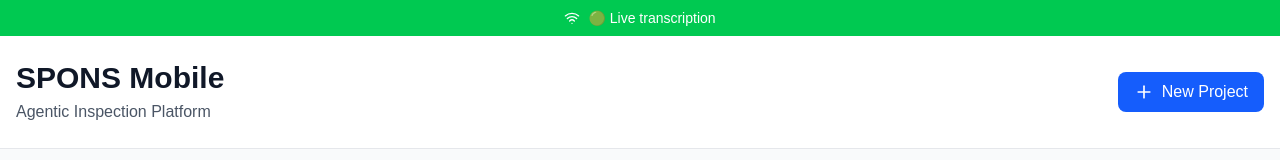
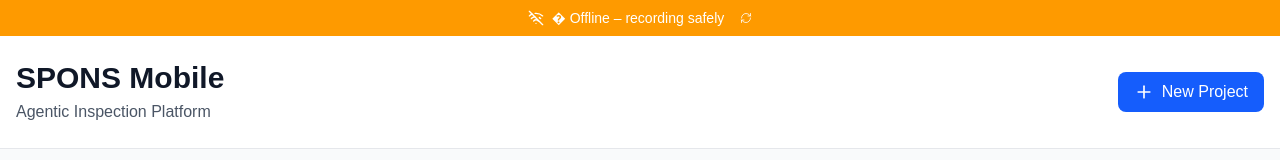
Before and after one commit to Andrewghall/sponsapp, a Next.js app: page / in a window 1280 px wide. Shown: the top 160 px of the page. Built offline with nearby package versions, Linux system fonts and the light colour scheme; no server answers; the database is empty.

Commit message:
Fix offline mode detection - add actual connectivity testing

```diff
--- a/src/components/connection-status.tsx
+++ b/src/components/connection-status.tsx
@@ -1,24 +1,67 @@
 'use client'
 
-import { useEffect } from 'react'
+import { useEffect, useState } from 'react'
 import { Wifi, WifiOff, RefreshCw } from 'lucide-react'
 import { useAppStore, ConnectionStatus } from '@/store'
 
 export function ConnectionStatusBar() {
   const { connectionStatus, setConnectionStatus, pendingCount } = useAppStore()
+  const [isChecking, setIsChecking] = useState(false)
+
+  // Check actual connectivity by pinging the API
+  const checkConnectivity = async () => {
+    setIsChecking(true)
+    try {
+      // Try to fetch a lightweight endpoint
+      const response = await fetch('/api/projects', {
+        method: 'HEAD',
+        signal: AbortSignal.timeout(5000) // 5 second timeout
+      })
+
+      if (response.ok) {
+        setConnectionStatus('online')
+      } else {
+        setConnectionStatus('offline')
+      }
+    } catch (error) {
+      console.log('Connectivity check failed:', error)
+      setConnectionStatus('offline')
+    } finally {
+      setIsChecking(false)
+    }
+  }
 
   useEffect(() => {
     const updateStatus = () => {
-      setConnectionStatus(navigator.onLine ? 'online' : 'offline')
+      // First check navigator.onLine for quick response
+      const isOnline = navigator.onLine
+
+      if (isOnline) {
+        // If navigator says online, verify with actual connectivity test
+        checkConnectivity()
+      } else {
+        setConnectionStatus('offline')
+      }
     }
 
+    // Initial check
+    updateStatus()
+
+    // Listen for online/offline events
     window.addEventListener('online', updateStatus)
     window.addEventListener('offline', updateStatus)
-    updateStatus()
+
+    // Periodic connectivity check (every 30 seconds)
+    const interval = setInterval(() => {
+      if (navigator.onLine) {
+        checkConnectivity()
+      }
+    }, 30000)
 
     return () => {
       window.removeEventListener('online', updateStatus)
       window.removeEventListener('offline', updateStatus)
+      clearInterval(interval)
     }
   }, [setConnectionStatus])
 
@@ -30,7 +73,7 @@
     },
     offline: {
       icon: WifiOff,
-      text: '🟠 Offline – recording safely',
+      text: isChecking ? '� Checking connection...' : '� Offline – recording safely',
       bg: 'bg-amber-500',
     },
     syncing: {
@@ -47,9 +90,18 @@
     <div className={`${config.bg} text-white px-4 py-2 flex items-center justify-center gap-2 text-sm font-medium`}>
       <Icon
         size={16}
-        className={connectionStatus === 'syncing' ? 'animate-spin' : ''}
+        className={connectionStatus === 'syncing' || isChecking ? 'animate-spin' : ''}
       />
       <span>{config.text}</span>
+      {connectionStatus === 'offline' && !isChecking && (
+        <button
+          onClick={checkConnectivity}
+          className="ml-2 text-white/80 hover:text-white transition-colors"
+          title="Check connection"
+        >
+          <RefreshCw size={12} />
+        </button>
+      )}
     </div>
   )
 }
```
